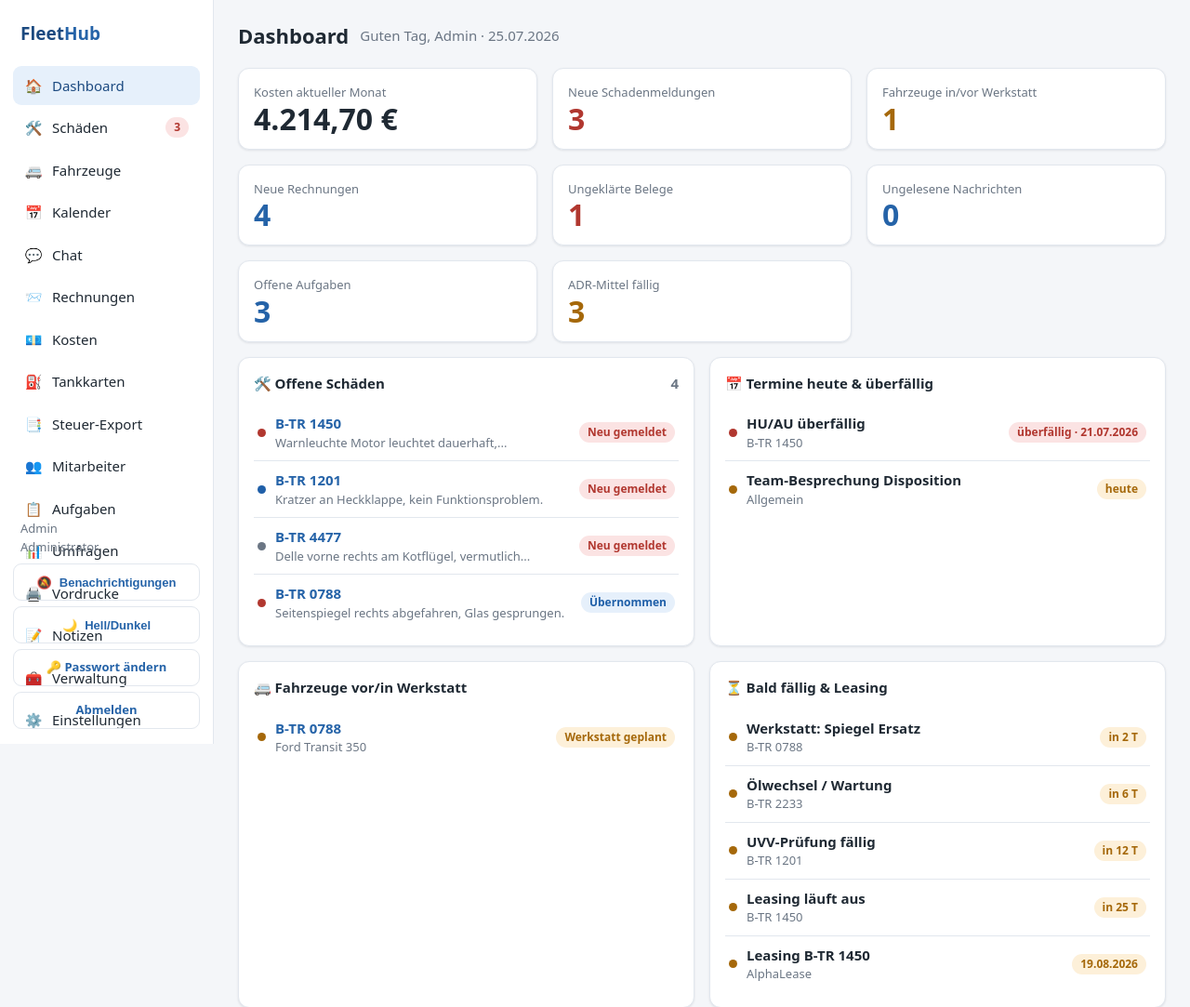
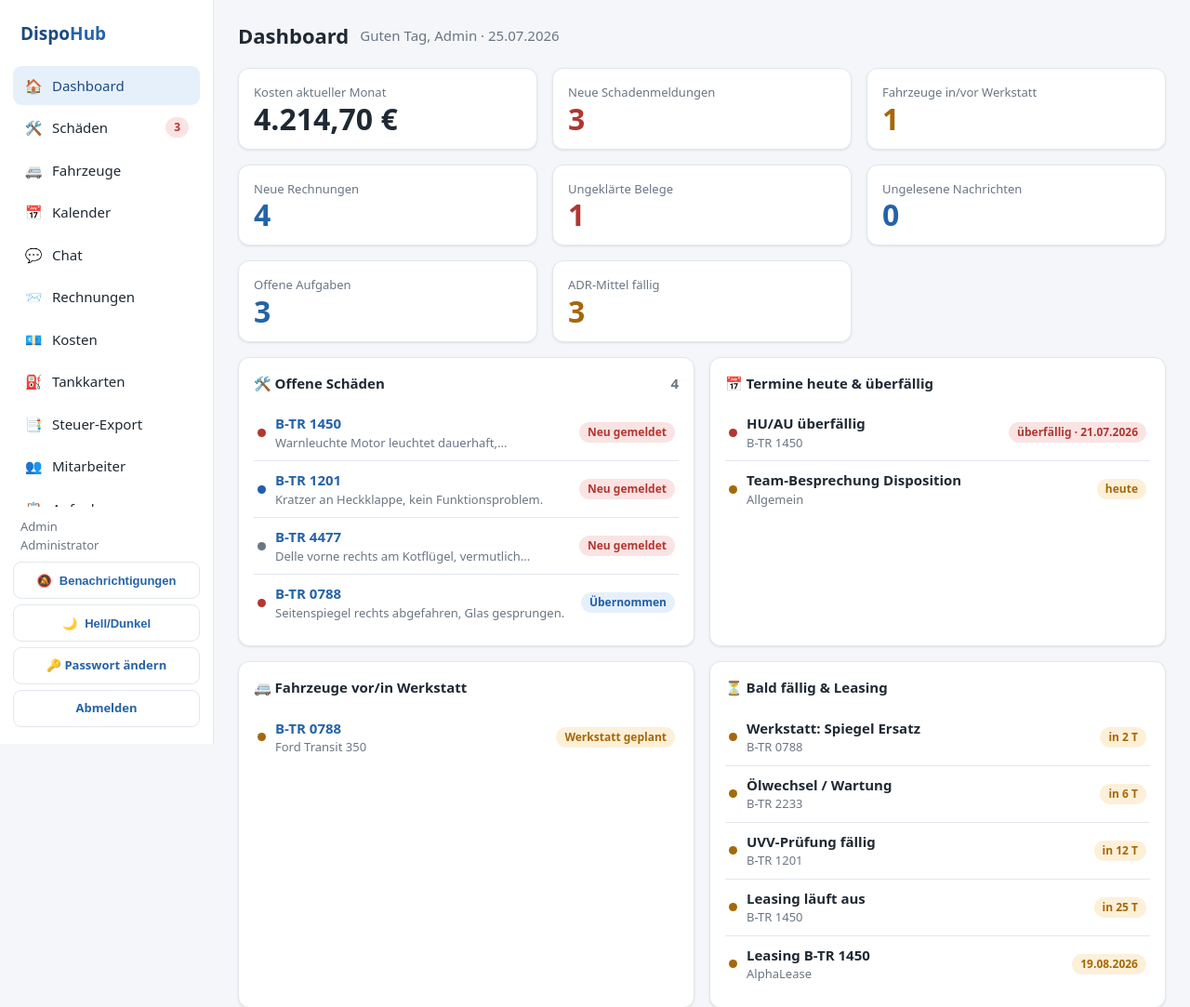
Before and after one commit to Relis-lol/dispohub, a FastAPI app: page / in a window 1280 px wide. Shown: the top 1083 px of the page at 93% size. Run offline with FastAPI, Linux system fonts and the light colour scheme; the visitor is signed in with stand-in values (Sample User, id 1); data comes from the database, SQL or seed files in the repository.

Commit message:
fix: complete FleetHub->DispoHub rename, fix overlapping sidebar footer
- The brand logo markup was split across HTML tags (Fleet<span>Hub</span>)
  in 6 templates, so the earlier text-based rename missed it — the app
  was still showing "FleetHub" in the sidebar/login/error pages despite
  every other string being renamed. Fixed in all 6 files.
- Sidebar footer (user info, notifications/theme toggles, change
  password, logout) was absolutely positioned at a fixed bottom offset,
  independent of the nav menu's actual height. After several rounds of
  adding nav items (Umfragen, Vordrucke, Verwaltung, Einstellungen,
  etc.) the menu became tall enough to visually overlap the footer, as
  reported with a screenshot. Switched .sidebar to a flex column with
  .nav as the scrollable flex-growing region and .sidebar-foot back in
  normal flow, so it's pushed down (and the nav scrolls internally)
  instead of overlapping.

Found via manual verification after publishing v0.1.0 - not caught by
the automated test suite since it doesn't assert on visual layout.

Co-Authored-By: Claude Sonnet 5 <noreply@anthropic.com>

```diff
--- a/app/static/css/app.css
+++ b/app/static/css/app.css
@@ -52,10 +52,12 @@ a:hover { text-decoration: underline; }
 .sidebar {
   width: 230px; background: var(--surface); border-right: 1px solid var(--border);
   padding: 18px 14px; position: sticky; top: 0; height: 100vh; flex-shrink: 0;
+  display: flex; flex-direction: column;
 }
-.brand { font-weight: 700; font-size: 19px; color: var(--brand-dark); margin: 4px 8px 20px; }
+.brand { font-weight: 700; font-size: 19px; color: var(--brand-dark); margin: 4px 8px 20px; flex-shrink: 0; }
 .brand span { color: var(--brand); }
 .brand-logo img { max-width: 100%; max-height: 56px; object-fit: contain; display: block; }
+.nav { overflow-y: auto; flex: 1 1 auto; min-height: 0; }
 .nav a {
   display: flex; align-items: center; gap: 10px; padding: 10px 12px; border-radius: 9px;
   color: var(--text); font-weight: 500; margin-bottom: 3px;
@@ -65,7 +67,11 @@ a:hover { text-decoration: underline; }
 .nav .ico { width: 20px; text-align: center; }
 .nav .badge { margin-left: auto; }
 
-.sidebar-foot { position: absolute; bottom: 16px; left: 14px; right: 14px; font-size: 13px; }
+/* Wächst mit dem Menü mit statt fest am unteren Rand zu kleben (sonst
+   überlappt es bei vielen Menüpunkten, siehe Nutzer-Screenshot) — sitzt per
+   Flexbox unten, wird aber von .nav bei Bedarf nach unten verdrängt statt
+   sich mit ihm zu überschneiden. */
+.sidebar-foot { flex-shrink: 0; font-size: 13px; padding-top: 12px; }
 .sidebar-foot .who { color: var(--muted); margin-bottom: 8px; padding: 0 8px; }
 
 .main { flex: 1; padding: 22px 26px; max-width: 1100px; }
--- a/app/templates/account/passwort.html
+++ b/app/templates/account/passwort.html
@@ -10,7 +10,7 @@
 <body>
   <div class="login-wrap">
     <div class="card login-card">
-      <div class="brand">Fleet<span>Hub</span></div>
+      <div class="brand">Dispo<span>Hub</span></div>
       {% include "partials/lang_switcher.html" %}
       {% if pflicht %}
       <div class="error" style="background:var(--info-bg);color:var(--info-fg)">
--- a/app/templates/base.html
+++ b/app/templates/base.html
@@ -16,7 +16,7 @@
 <body>
   <div class="office-topbar">
     <button type="button" class="hamburger" id="menu-toggle" aria-label="Menü öffnen">☰</button>
-    <div class="brand">Fleet<span>Hub</span></div>
+    <div class="brand">Dispo<span>Hub</span></div>
   </div>
   <div class="sidebar-backdrop" id="sidebar-backdrop"></div>
   <div class="app">
--- a/app/templates/error.html
+++ b/app/templates/error.html
@@ -9,7 +9,7 @@
 <body>
   <div class="login-wrap">
     <div class="login-card">
-      <div class="brand">Fleet<span>Hub</span></div>
+      <div class="brand">Dispo<span>Hub</span></div>
       <div class="card" style="text-align:center">
         <div style="font-size:40px;margin-bottom:6px">{{ icon }}</div>
         <h2 style="margin:0 0 8px">{{ titel }}</h2>
--- a/app/templates/login.html
+++ b/app/templates/login.html
@@ -10,7 +10,7 @@
 <body>
   <div class="login-wrap">
     <div class="card login-card">
-      <div class="brand">Fleet<span>Hub</span></div>
+      <div class="brand">Dispo<span>Hub</span></div>
       {% include "partials/lang_switcher.html" %}
       {% if error %}<div class="error">{{ error }}</div>{% endif %}
       <form method="post" action="/login">
--- a/app/templates/partials/mobile_topbar.html
+++ b/app/templates/partials/mobile_topbar.html
@@ -1,5 +1,5 @@
 <div class="mobilebar">
-  <div class="brand">Fleet<span>Hub</span></div>
+  <div class="brand">Dispo<span>Hub</span></div>
   <div class="mobilebar-actions">
     {% include "partials/lang_switcher.html" %}
     <a href="/kontakte" title="{{ tr('nav.contacts') }}">📞</a>
--- a/app/templates/partials/nav.html
+++ b/app/templates/partials/nav.html
@@ -7,7 +7,7 @@
     {% else %}<img src="{{ b.logo }}" alt="Firmenlogo">{% endif %}
   </div>
   {% else %}
-  <div class="brand">Fleet<span>Hub</span></div>
+  <div class="brand">Dispo<span>Hub</span></div>
   {% endif %}
   <nav class="nav">
     {% if user and user.role.value == 'it' %}
```
